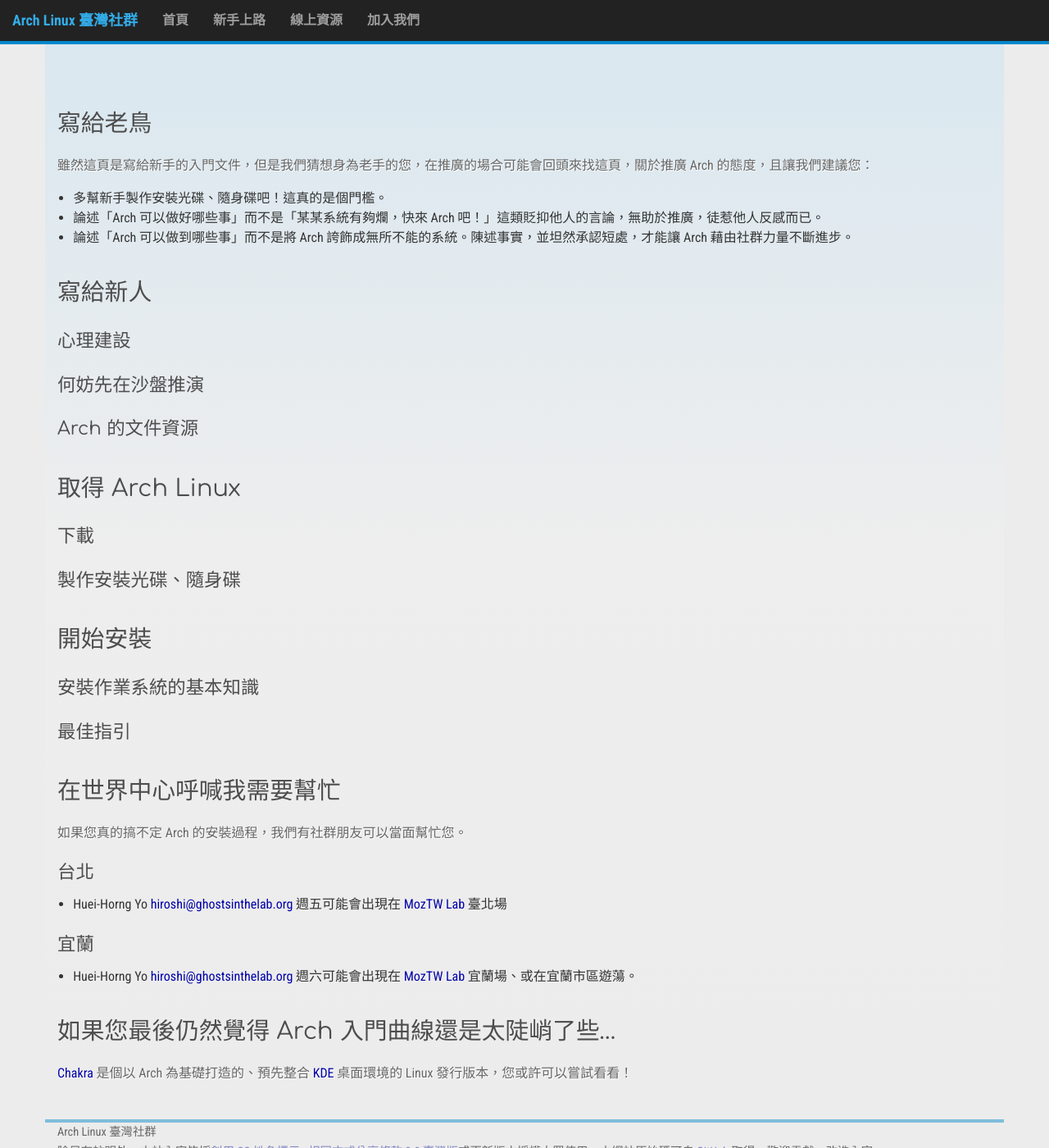
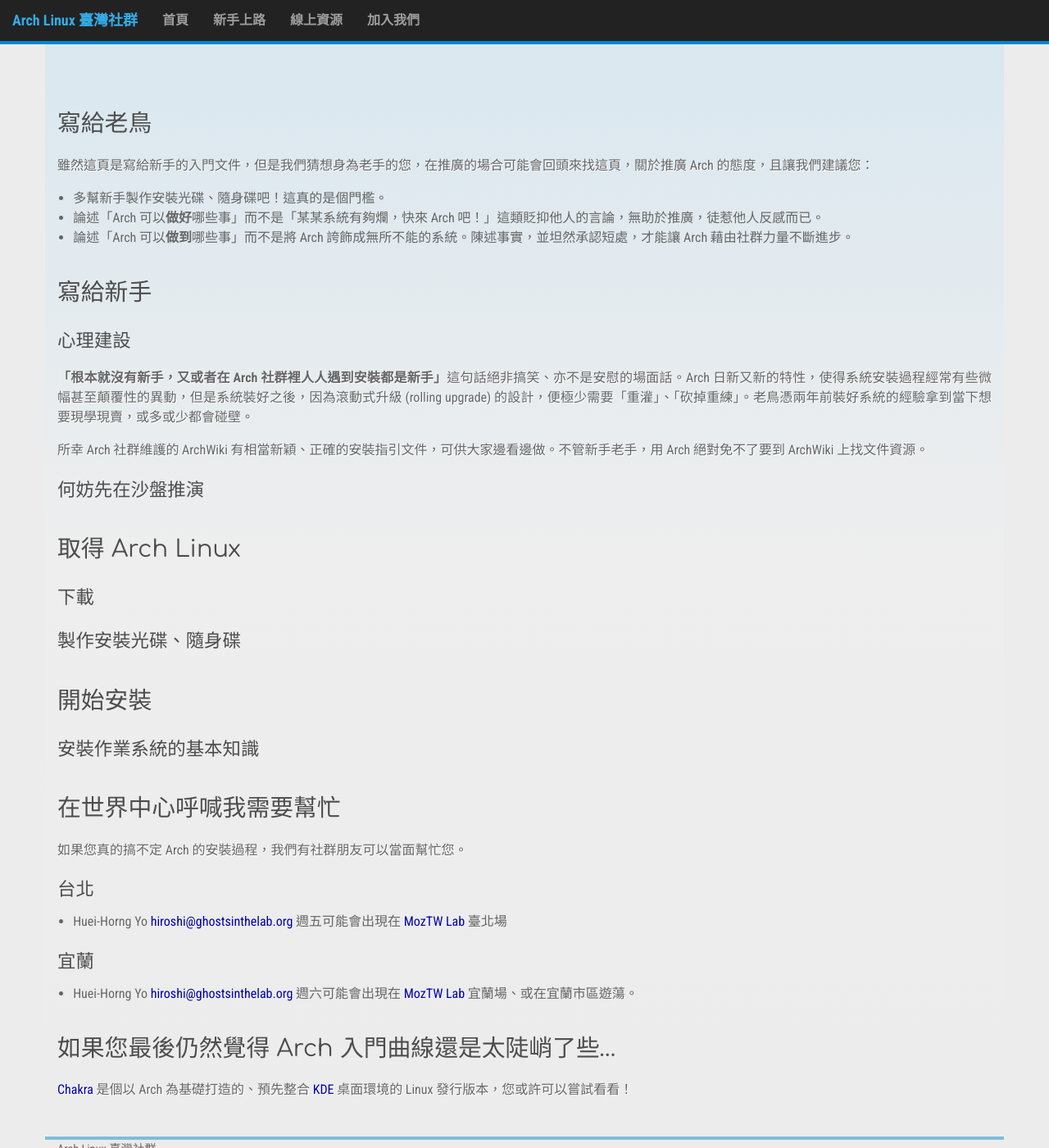
Before and after one commit to linux-taiwan/arch.linux.org.tw, a Jekyll site: the page built from getstarted.md, in a window 1280 px wide and 1400 px high. Shown: the whole window at 82% size. Built offline with Jekyll 4.4.1, drawn with Linux system fonts in a browser that asks for light colours; nearby versions of some CDN libraries; Markdown is read by kramdown in place of the engine named in the settings.

Commit message:
Edit getstarted.md
Signed-off-by: Huei-Horng Yo <hiroshiyui@gmail.com>

```diff
--- a/_sass/main.scss
+++ b/_sass/main.scss
@@ -27,7 +27,6 @@
   font-size: 1rem;
   text-align: justify;
   line-height: 1.5em;
-
 }
 
 h1, h2, h3, h4, h5, h6 {
@@ -60,6 +59,9 @@
 
 ul {
   margin-left: 1.2em;
+  li {
+    color: #666;
+  }
 }
 
 
--- a/css/main.css
+++ b/css/main.css
@@ -64,6 +64,9 @@
 
 ul {
   margin-left: 1.2em;
+}
+ul li {
+  color: #666;
 }
 
 /*****************************************************************************/
--- a/getstarted.md
+++ b/getstarted.md
@@ -7,13 +7,17 @@
 雖然這頁是寫給新手的入門文件，但是我們猜想身為老手的您，在推廣的場合可能會回頭來找這頁，關於推廣 Arch 的態度，且讓我們建議您：
 
 * 多幫新手製作安裝光碟、隨身碟吧！這真的是個門檻。
-* 論述「Arch 可以做好哪些事」而不是「某某系統有夠爛，快來 Arch 吧！」這類貶抑他人的言論，無助於推廣，徒惹他人反感而已。
-* 論述「Arch 可以做到哪些事」而不是將 Arch 誇飾成無所不能的系統。陳述事實，並坦然承認短處，才能讓 Arch 藉由社群力量不斷進步。
+* 論述「Arch 可以**做好**哪些事」而不是「某某系統有夠爛，快來 Arch 吧！」這類貶抑他人的言論，無助於推廣，徒惹他人反感而已。
+* 論述「Arch 可以**做到**哪些事」而不是將 Arch 誇飾成無所不能的系統。陳述事實，並坦然承認短處，才能讓 Arch 藉由社群力量不斷進步。
 
-# 寫給新人
+# 寫給新手
 ## 心理建設
+
+**「根本就沒有新手，又或者在 Arch 社群裡人人遇到安裝都是新手」**這句話絕非搞笑、亦不是安慰的場面話。Arch 日新又新的特性，使得系統安裝過程經常有些微幅甚至顛覆性的異動，但是系統裝好之後，因為滾動式升級 (rolling upgrade) 的設計，便極少需要「重灌」、「砍掉重練」。老鳥憑兩年前裝好系統的經驗拿到當下想要現學現賣，或多或少都會碰壁。
+
+所幸 Arch 社群維護的 ArchWiki 有相當新穎、正確的安裝指引文件，可供大家邊看邊做。不管新手老手，用 Arch 絕對免不了要到 ArchWiki 上找文件資源。
+
 ## 何妨先在沙盤推演
-## Arch 的文件資源
 
 # 取得 Arch Linux
 ## 下載
@@ -21,7 +25,6 @@
 
 # 開始安裝
 ## 安裝作業系統的基本知識
-## 最佳指引
 
 # 在世界中心呼喊我需要幫忙
 
```
